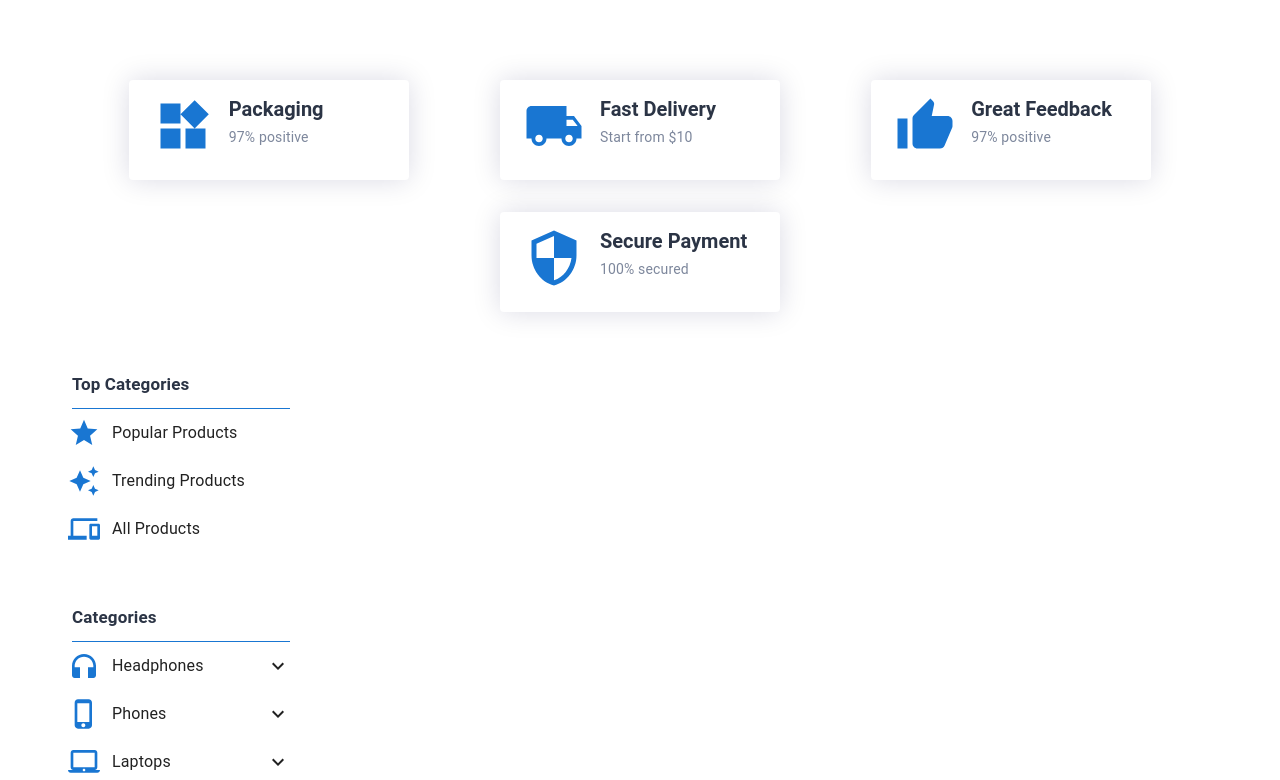
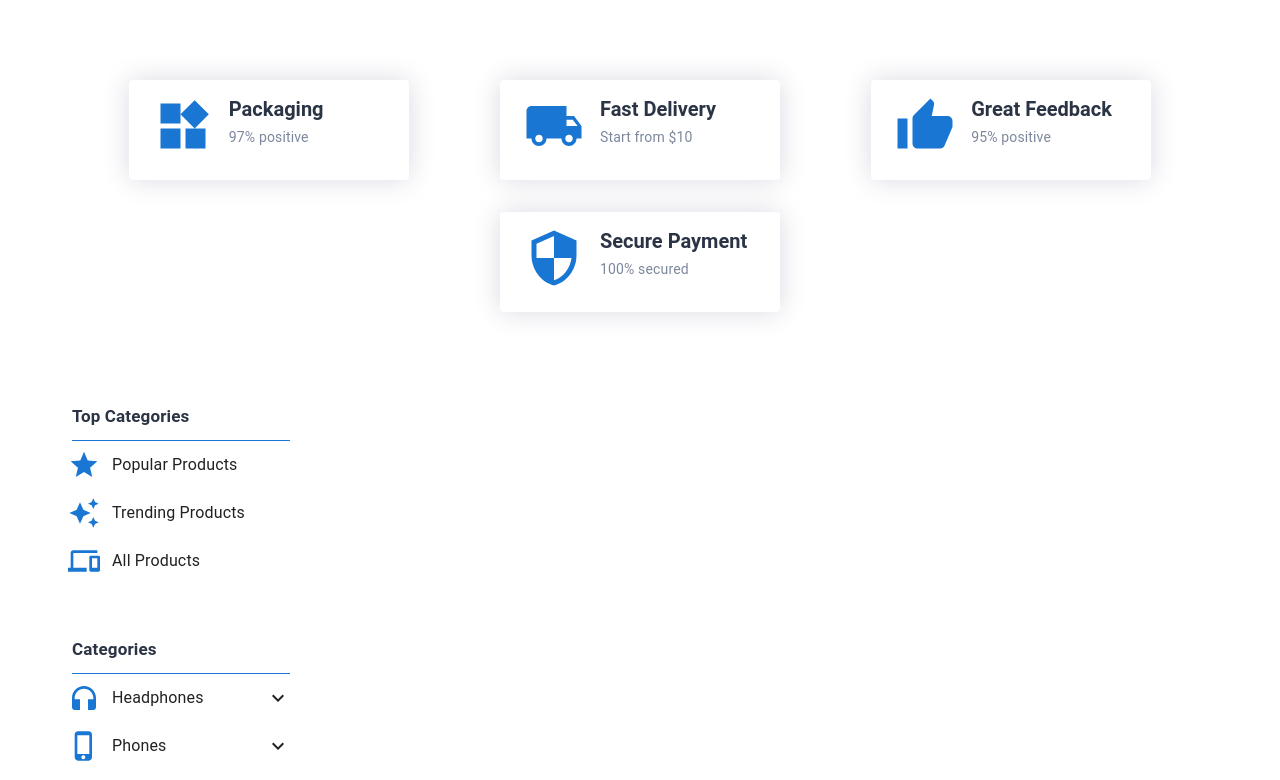
Before and after one commit to romero007andryxa/gadgetShop, a React (Create React App) app in the folder my-app/: page / in a window 1280 px wide. Shown: the part 860-1640 px from the top of the page. Built offline with nearby package versions, Linux system fonts and the light colour scheme.

Commit message:
optimized impressionCards

```diff
--- a/my-app/src/sections/mainSection/MainSection.tsx
+++ b/my-app/src/sections/mainSection/MainSection.tsx
@@ -1,41 +1,11 @@
-import { Container, Grid } from "@mui/material";
-import ImpressionCard from "../../widgets/impressionCard/impressionCard";
+import { Container } from "@mui/material";
 import SidebarCategories from "../../widgets/sidebarCategories/SidebarCategories";
-import WidgetsIcon from "@mui/icons-material/Widgets";
-import LocalShippingIcon from "@mui/icons-material/LocalShipping";
-import ThumbUpIcon from "@mui/icons-material/ThumbUp";
-import SecurityIcon from "@mui/icons-material/Security";
+import ImpressionCards from "../../widgets/impressionCards/ImpressionCards";
 
 const MainSection = () => {
     return (
         <Container maxWidth={"xl"}>
-            <Grid
-                container
-                alignItems="center"
-                justifyContent="center"
-                sx={{ marginTop: "80px" }}
-            >
-                <ImpressionCard
-                    icon={WidgetsIcon}
-                    subtitle="Packaging"
-                    description="97% positive"
-                />
-                <ImpressionCard
-                    icon={LocalShippingIcon}
-                    subtitle="Fast Delivery"
-                    description="Start from $10"
-                />
-                <ImpressionCard
-                    icon={ThumbUpIcon}
-                    subtitle="Great Feedback"
-                    description="97% positive"
-                />
-                <ImpressionCard
-                    icon={SecurityIcon}
-                    subtitle="Secure Payment"
-                    description="100% secured"
-                />
-            </Grid>
+            <ImpressionCards />
             <SidebarCategories />
         </Container>
     );
--- a/my-app/src/widgets/impressionCard/impressionCard.tsx
+++ b/my-app/src/widgets/impressionCard/impressionCard.tsx
@@ -1,5 +1,5 @@
 import Card from "@mui/material/Card";
-import { IStyle } from "../../entities/sharedTypes";
+import { IImpressionCard, IStyle } from "../../entities/sharedTypes";
 import CardContent from "@mui/material/CardContent";
 import Typography from "@mui/material/Typography";
 import Grid from "@mui/material/Grid";
@@ -10,18 +10,13 @@ import {
     TypographySubTitleStyle,
 } from "./styles";
 
-interface Props {
-    icon: React.ElementType;
-    style?: IStyle;
-    subtitle: string;
-    description: string;
-}
+interface Props extends IImpressionCard {}
 
 const ImpressionCard: React.FC<Props> = (props) => {
-    const Icon = props.icon;
+    const { Icon, subtitle, description, style } = props;
 
     return (
-        <Card sx={[CardStyle, { ...props.style }]}>
+        <Card sx={[CardStyle, { ...style }]}>
             <Grid container sx={{ height: "100%" }} justifyContent="start">
                 <Grid item>
                     <CardContent sx={{ pl: 3, pr: 0 }}>
@@ -35,7 +30,7 @@ const ImpressionCard: React.FC<Props> = (props) => {
                             component="div"
                             sx={TypographySubTitleStyle}
                         >
-                            {props.subtitle}
+                            {subtitle}
                         </Typography>
                         <Typography
                             variant="body2"
@@ -45,7 +40,7 @@ const ImpressionCard: React.FC<Props> = (props) => {
                                 { marginTop: "4px" },
                             ]}
                         >
-                            {props.description}
+                            {description}
                         </Typography>
                     </CardContent>
                 </Grid>
--- /dev/null
+++ b/my-app/src/widgets/impressionCards/ImpressionCards.tsx
@@ -0,0 +1,33 @@
+import { useMemo } from "react";
+import { Grid } from "@mui/material";
+import ImpressionCard from "../impressionCard/impressionCard";
+import { IImpressionCard } from "../../entities/sharedTypes";
+import cards from "./cards";
+
+const ImpressionCards = () => {
+    const createImpressionCardItems = (cards: Array<IImpressionCard>) => {
+        return cards.map((card, index) => {
+            return (
+                <ImpressionCard key={`${card.subtitle}-${index}`} {...card} />
+            );
+        });
+    };
+
+    const impressionCardItems: JSX.Element[] = useMemo(
+        () => createImpressionCardItems(cards),
+        []
+    );
+
+    return (
+        <Grid
+            container
+            alignItems="center"
+            justifyContent="center"
+            sx={{ marginTop: "80px" }}
+        >
+            {impressionCardItems}
+        </Grid>
+    );
+};
+
+export default ImpressionCards;
--- /dev/null
+++ b/my-app/src/widgets/impressionCards/cards.tsx
@@ -0,0 +1,26 @@
+import WidgetsIcon from "@mui/icons-material/Widgets";
+import LocalShippingIcon from "@mui/icons-material/LocalShipping";
+import ThumbUpIcon from "@mui/icons-material/ThumbUp";
+import SecurityIcon from "@mui/icons-material/Security";
+import { IImpressionCard } from "../../entities/sharedTypes";
+
+const cards: Array<IImpressionCard> = [
+    { Icon: WidgetsIcon, subtitle: "Packaging", description: "97% positive" },
+    {
+        Icon: LocalShippingIcon,
+        subtitle: "Fast Delivery",
+        description: "Start from $10",
+    },
+    {
+        Icon: ThumbUpIcon,
+        subtitle: "Great Feedback",
+        description: "95% positive",
+    },
+    {
+        Icon: SecurityIcon,
+        subtitle: "Secure Payment",
+        description: "100% secured",
+    },
+];
+
+export default cards;
--- a/my-app/src/widgets/sidebarCategories/SidebarCategories.tsx
+++ b/my-app/src/widgets/sidebarCategories/SidebarCategories.tsx
@@ -30,7 +30,7 @@ const SidebarCategories = () => {
             if (category.nestedCategories) {
                 return (
                     <CategoryItem
-                        key={index}
+                        key={`${category.name}-${index}`}
                         {...category}
                         renderNestedItems={renderNestedItems}
                     />
@@ -40,15 +40,18 @@ const SidebarCategories = () => {
         });
     };
 
-    const topCategoryItems = useMemo(
+    const topCategoryItems: JSX.Element[] = useMemo(
         () => createCategoryItems(topCategories),
         []
     );
 
-    const categoryItems = useMemo(() => createCategoryItems(categories), []);
+    const categoryItems: JSX.Element[] = useMemo(
+        () => createCategoryItems(categories),
+        []
+    );
 
     return (
-        <Grid sx={{ marginTop: 2 }}>
+        <Grid sx={{ mt: 8 }}>
             <List
                 sx={ListStyle}
                 component="nav"
```
Also changed, not shown: my-app/src/entities/sharedTypes.ts (+8 -1 lines).
